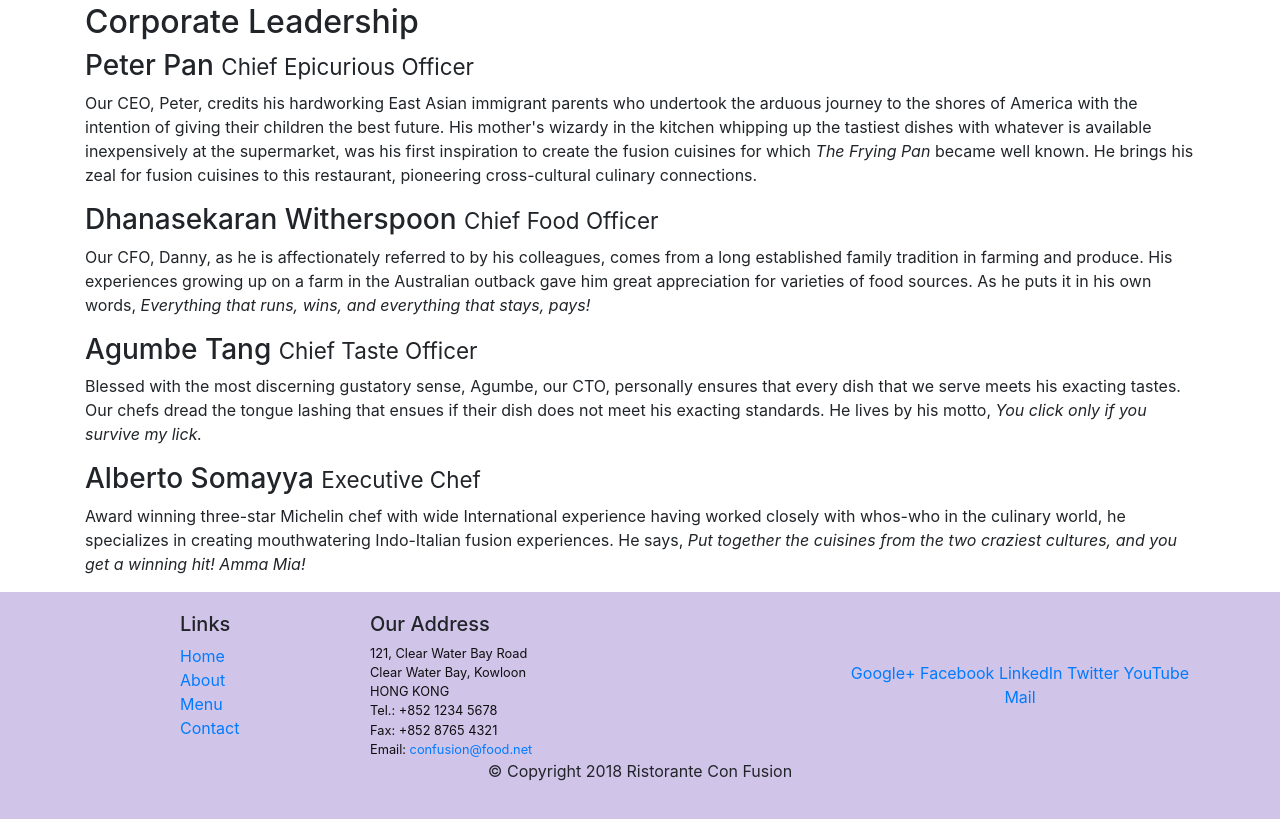
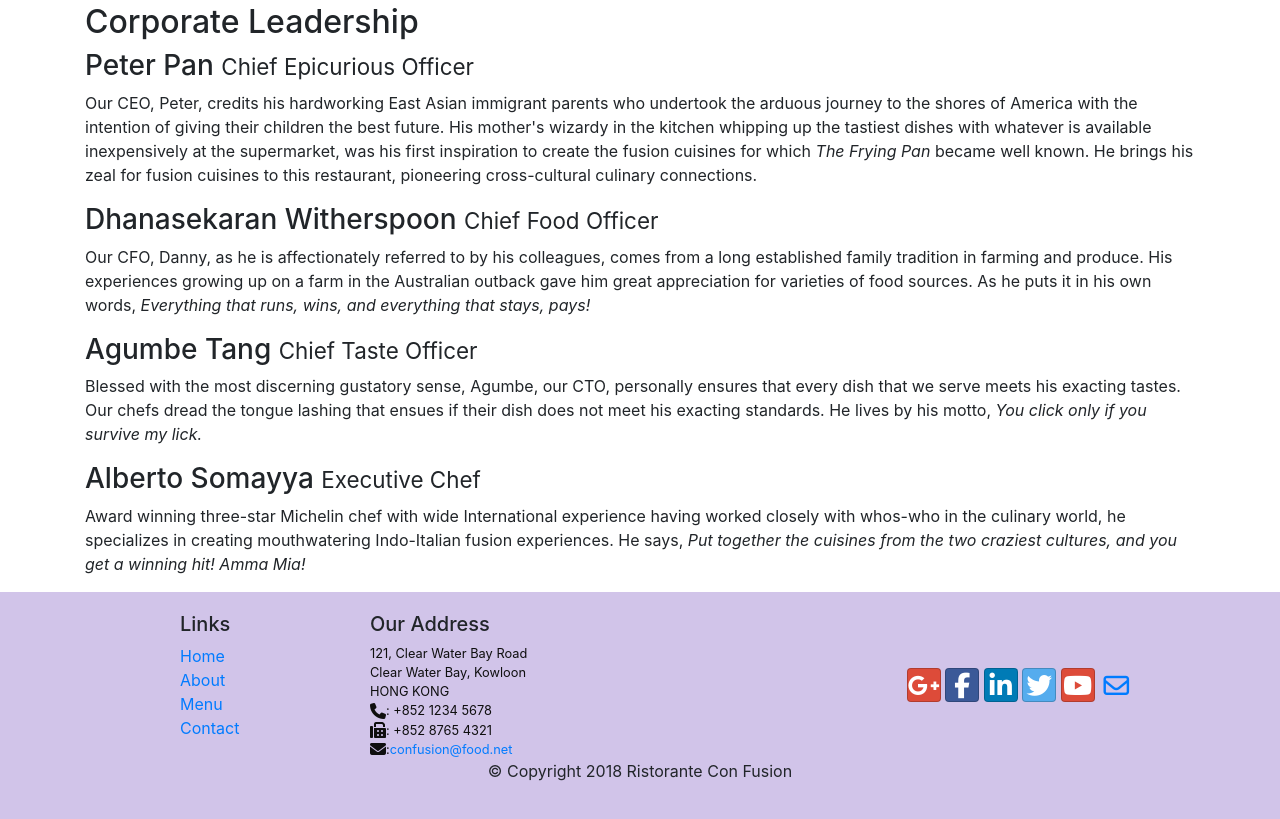
Before and after one commit to gbgoodboi/conFusion, a website: page aboutus.html in a window 1280 px wide. Shown: the part 929-1748 px from the top of the page. Drawn offline with nearby package versions, Linux system fonts and the light colour scheme.

Commit message:
Icon Fonts

```diff
--- a/aboutus.html
+++ b/aboutus.html
@@ -5,6 +5,8 @@
 
     <title>Ristorante Con Fusion: About Us</title>
     <link rel="stylesheet" href="node_modules/bootstrap/dist/css/bootstrap.min.css">
+    <link rel="stylesheet" href="node_modules/font-awesome/css/font-awesome.min.css">
+    <link rel="stylesheet" href="noe_modules/bootstrap-social/bootstrap-social.css">
     <link href="css/styles.css" rel="stylesheet">
 </head>
 
@@ -17,10 +19,10 @@
             <a class="navbar-brand mr-auto" href="./index.html">Ristorante Con Fusion</a>
             <div class="collapse navbar-collapse" id="Navbar">
                 <ul class="navbar-nav mr-auto">
-                    <li class="nav-item"><a class="nav-link" href="./index.html">Home</a></li>
-                    <li class="nav-item active"><a class="nav-link" href="#">About</a></li>
-                    <li class="nav-item"><a class="nav-link" href="#">Menu</a></li>
-                    <li class="nav-item"><a class="nav-link" href="#">Contact</a></li>
+                    <li class="nav-item"><a class="nav-link" href="./index.html"><span class="fa fa-home fa-lg"></span>Home</a></li>
+                    <li class="nav-item active"><a class="nav-link" href="#"><span class="fa fa-info fa-lg"></span>About</a></li>
+                    <li class="nav-item"><a class="nav-link" href="#"><span class="fa fa-list fa-lg"></span>Menu</a></li>
+                    <li class="nav-item"><a class="nav-link" href="#"><span class="fa fa-address-card fa-lg"></span>Contact</a></li>
                 </ul>
             </div>
         </div>
@@ -116,19 +118,19 @@
                         121, Clear Water Bay Road<br>
                         Clear Water Bay, Kowloon<br>
                         HONG KONG<br>
-                        Tel.: +852 1234 5678<br>
-                        Fax: +852 8765 4321<br>
-                        Email: <a href="mailto:confusion@food.net">confusion@food.net</a>
+                        <i class="fa fa-phone fa-lg"></i>: +852 1234 5678<br>
+                        <i class="fa fa-fax fa-lg"></i>: +852 8765 4321<br>
+                        <i class="fa fa-envelope fa-lg"></i>:<a href="mailto:confusion@food.net">confusion@food.net</a>
                     </address>
                 </div>
                 <div class="col-12 col-sm-4 align-self-center">
                     <div class="text-center">
-                        <a href="http://google.com/+">Google+</a>
-                        <a href="http://www.facebook.com/profile.php?id=">Facebook</a>
-                        <a href="http://www.linkedin.com/in/">LinkedIn</a>
-                        <a href="http://twitter.com/">Twitter</a>
-                        <a href="http://youtube.com/">YouTube</a>
-                        <a href="mailto:">Mail</a>
+                        <a class="btn btn-social-icon btn-google" href="http://google.com/+"><i class="fa fa-google-plus"></i></a>
+                        <a class="btn btn-social-icon btn-facebook" href="http://www.facebook.com/profile.php?id="><i class="fa fa-facebook"></i></a>
+                        <a class="btn btn-social-icon btn-linkedin" href="http://www.linkedin.com/in/"><i class="fa fa-linkedin"></i></a>
+                        <a class="btn btn-social-icon btn-twitter" href="http://twitter.com/"><i class="fa fa-twitter"></i></a>
+                        <a class="btn btn-social-icon btn-google" href="http://youtube.com/"><i class="fa fa-youtube"></i></a>
+                        <a class="btn btn-social-icon" href="mailto:"><i class="fa fa-envelope-o"></i></a>
                     </div>
                 </div>
             </div>
```
Also changed, not shown: index.html (+15 -13 lines).
